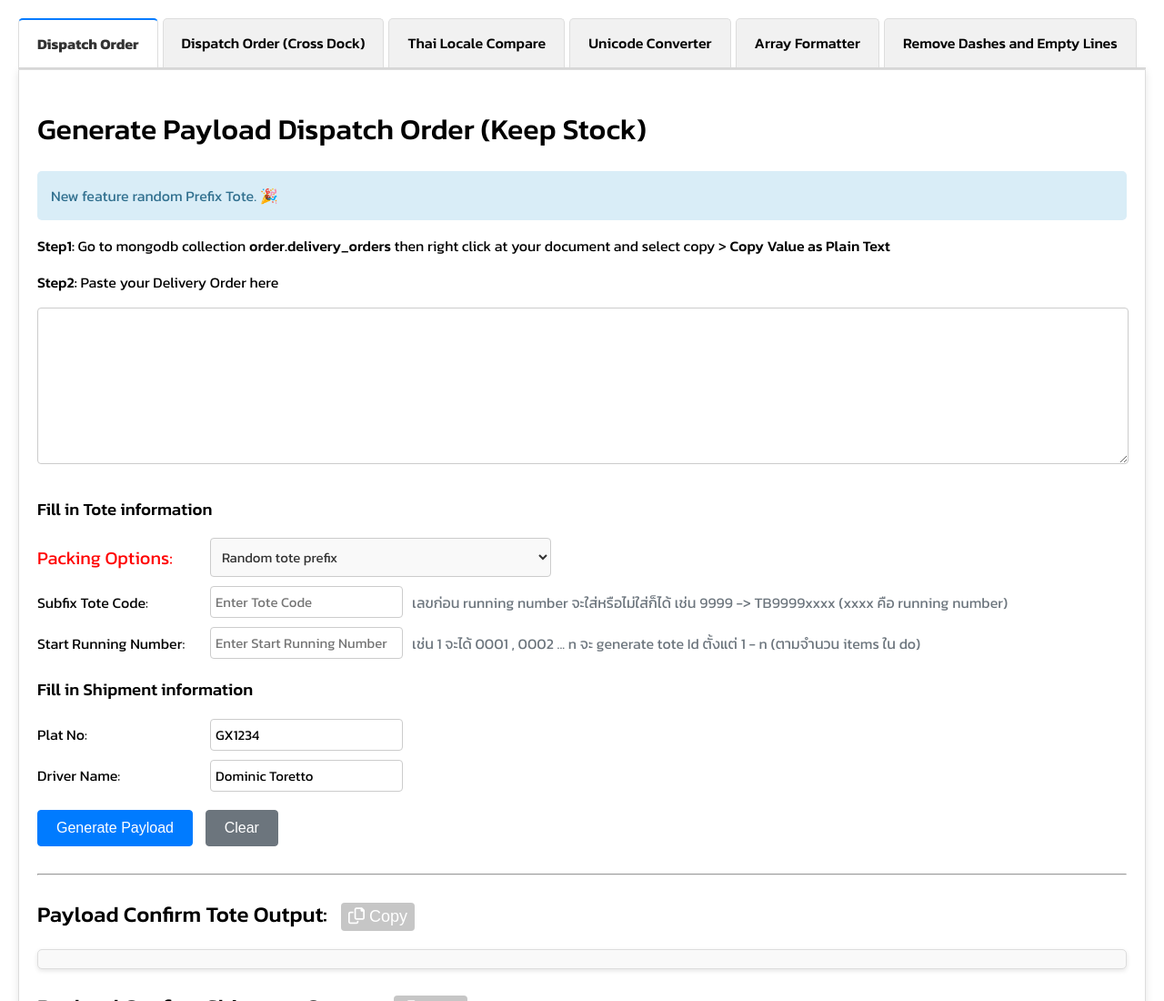
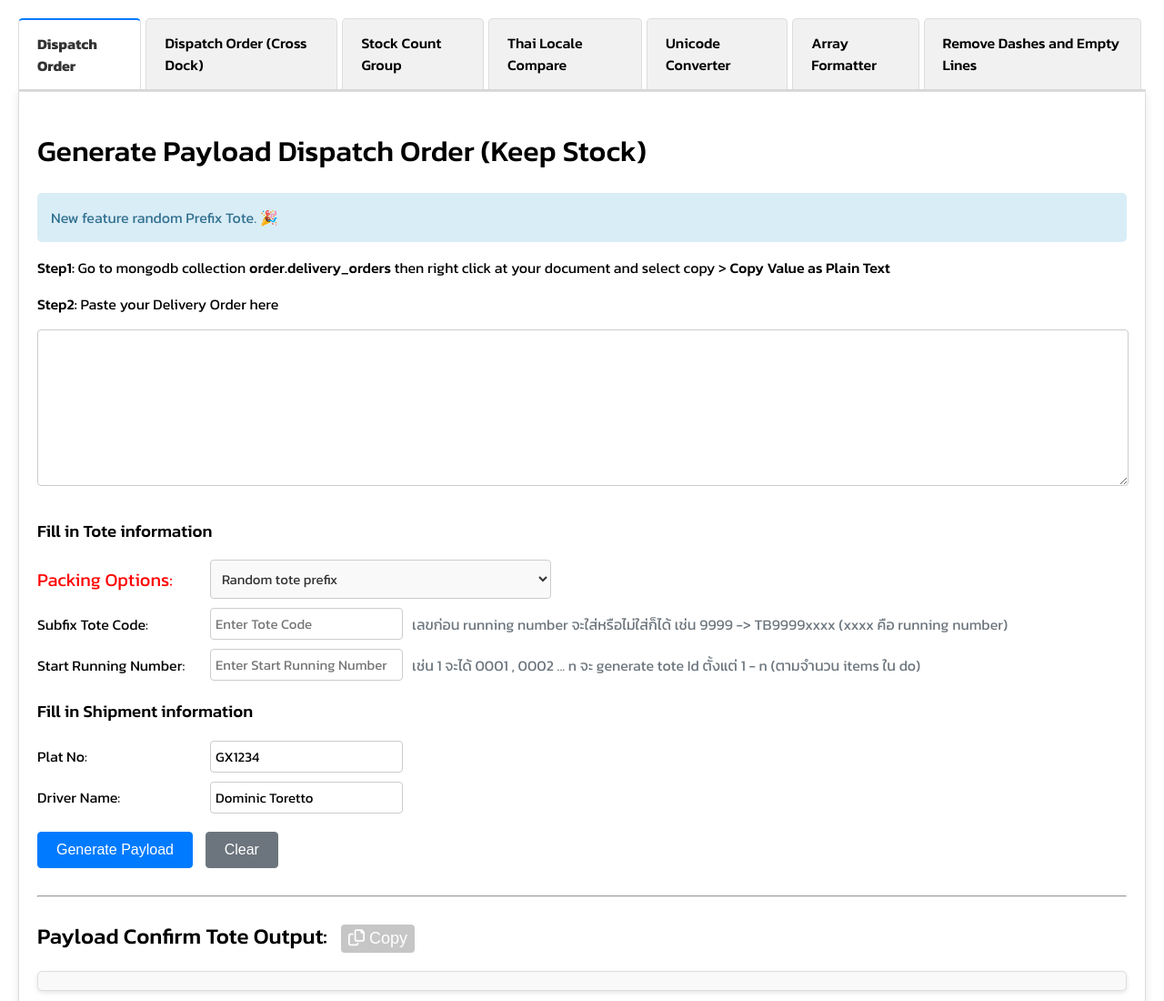
Before and after one commit to teazabell/teazabell.github.io, a plain HTML site: page index.html in a window 1280 px wide. Shown: the top 1100 px of the page at 91% size. Drawn offline with Linux system fonts and the light colour scheme.

Commit message:
add create stock count group

```diff
--- a/index.html
+++ b/index.html
@@ -15,8 +15,8 @@
     <div class="tab" onclick="openTab(event, 'dispatchOrder')">Dispatch Order</div>
     <div class="tab" onclick="openTab(event, 'dispatchOrderTDSC')">Dispatch Order (Cross Dock)</div>
     <!-- <div class="tab" onclick="openTab(event, 'submitGr')">Submit GR</div> -->
-    <!-- <div class="tab" onclick="openTab(event, 'createStockCountRequest')">Stock Count Request</div>
-    <div class="tab" onclick="openTab(event, 'createStockCountGroup')">Stock Count Group</div> -->
+    <!-- <div class="tab" onclick="openTab(event, 'createStockCountRequest')">Stock Count Request</div>-->
+    <div class="tab" onclick="openTab(event, 'createStockCountGroup')">Stock Count Group</div>
     <div class="tab" onclick="openTab(event, 'thaiLocaleCompare')">Thai Locale Compare</div>
     <div class="tab" onclick="openTab(event, 'unicodeConverter')">Unicode Converter</div>
     <div class="tab" onclick="openTab(event, 'arrayFormatter')">Array Formatter</div>
```
